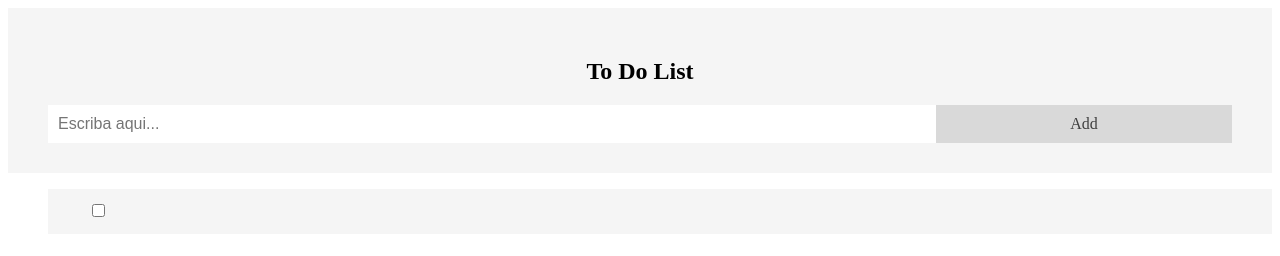
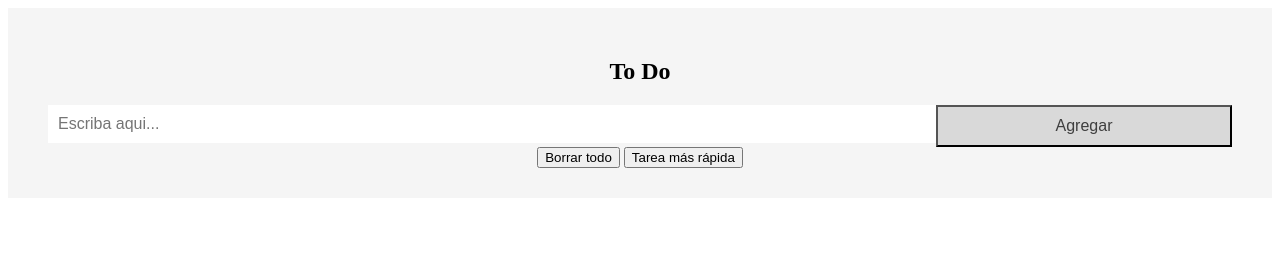
Before and after one commit to davidweissbrod/TP-ToDo, a plain HTML site: page index.html in a window 1280 px wide. Drawn offline with Linux system fonts and the light colour scheme.

Commit message:
fix error que no añadia

```diff
--- a/index.html
+++ b/index.html
@@ -8,14 +8,14 @@
     <title>To Do</title>
 </head>
 <body>
-    <div id="header" class="header">
-        <h2>To Do List</h2>
-        <input type="text" id="tarea" placeholder="Escriba aqui...">
-        <span onclick="añadirTarea()" class="addBtn">Add</span>
-    </div>
-      <ul id="lista">
-        <li><input type="checkbox" id="cbox1" value="first_checkbox"></li>
-      </ul>
+  <div class="header">
+    <h2>To Do</h2>
+    <input type="text" id="ingresoTarea" placeholder="Escriba aqui...">
+    <button onclick="añadirTarea()" class = "btn-añadir">Agregar</button>
+    <button onclick="borrar()" class = "btn">Borrar todo</button>
+    <button onclick="masRapida()" class = "btn">Tarea más rápida</button>
+  </div>
+    <ul id="lista"></ul>
     <script src="script.js"></script>
 </body>
 </html>
--- a/script.js
+++ b/script.js
@@ -1,57 +1,75 @@
-var tareas = []
+let tareas = [];
+let tiempoTareas = [];
 
-function borrarTarea(){
-    tareas = document.getElementById("lista")
-    for(var i = 0; i < tareas.length; i++){
-        var span = document.createElement("SPAN")
-        var txt = document.createTextNode("\u00D7")
-        span.className = "cerrar"
-        span.appendChild(txt)
-        tareas[i].appendChild(span)
+function añadirTarea(){
+    var ingresoTarea = document.getElementById("ingresoTarea");
+    var tarea = tareaInput.value.trim();
+    if (tarea != ""){
+      tareas = [];
+      var tiempo = new Date().getTime();
+      tiempoTareas.push({
+          tarea: tarea,
+          tiempoCreacion: tiempo,
+          completada: false,
+          tiempoFinalizacion: null
+        });
+      tareas = tiempoTareas
+      ingresoTarea.value = ""
+      mostrarToDo()
     }
+    else{
+        alert("Tenes que ingresar algo")
+    }
+  }
+
+
+  function mostrarToDo(){
+    var lista = document.getElementById("lista");
+    lista.innerHTML = "";
+    tareas.forEach(tarea => {
+      var li = document.createElement("li");
+      var input = document.createElement("input");
+      input.type = "checkbox";
+      input.checked = tarea.completada;
+      input.onclick = function() {
+        tarea.completada = !tarea.completada;
+        if(tarea.completada){
+          tiempo = new Date().getTime();
+          tarea.tiempoFinalizacion = tiempo;
+        }
+        mostrarToDo();
+      };
+      li.appendChild(input);
+      var txt = document.createTextNode(tarea.tarea);
+
+      if(tarea.completada){
+        var span = document.createElement("span");
+        span.className = "completed";
+        span.appendChild(txt);
+        li.appendChild(span);
+      }
+      else{
+        li.appendChild(txt);
+      }
+      lista.appendChild(li);
+    });
+  }
+
+
+function masRapida(){
+    let tareaMasRapida = null;
+    let tiempoMasRapido = Infinity;
+    for(var i = 0; i < tareaMasRapida.length; i++){
+      if(tarea.completada && tiempoMasRapido > (tarea.tiempoFinalizacion - tarea.tiempoCreacion)){
+        tareaMasRapida = tarea;
+        tiempoMasRapido = (tarea.tiempoFinalizacion - tarea.tiempoCreacion)
+      }
+    }
+    alert("La tarea que se termino mas rapido fue " + tareaMasRapida.tarea)
 }
 
-function esconderTarea(){
-    var cerrar = document.getElementById("cerrar")
-    for(var i = 0; i < cerrar.length; i++){
-        cerrar[i].onclick() = function(){
-            var div = this.parentElement;
-        }
-    }
-}
-
-function checkTarea(){
-    var lista = document.querySelector("ul", check(ev))
-    lista.addEventListener('click')
-}
-
-function check(ev){
-    if(ev.target.tagName === 'li'){
-        ev.target.classList.toggle('checked')
-    }
-}
-
-function añadirTarea(){
-    var li = document.createElement('li')
-    var value = document.getElementById('tarea').value
-    var txt = document.createTextNode('inputValue')
-    li.appendChild(txt)
-    if (inputValue === '') {
-        alert("Tenes que escribir algo")
-    } else {
-        document.getElementById("lista").appendChild(li)
-    }
-    document.getElementById("tarea").value = ""
-}
-
-var span = document.createElement("SPAN")
-var txt = document.createTextNode("\u00D7")
-span.className("cerrar")
-span.appendChild(txt)
-li.appendChild(span)
-
-for(var i = 0; i < close.length; i++){
-    close[i].onclick() = function() {
-        var div = this.parentElement
-    }
-}
+function borrar(){
+    tareas = [];
+    tareasTemporal = [];
+    mostrarToDo();
+  }
--- a/styles.css
+++ b/styles.css
@@ -66,7 +66,7 @@
     font-size: 16px;
   }
 
-  .addBtn {
+  .btn-añadir {
     padding: 10px;
     width: 25%;
     background: #d9d9d9;
@@ -78,7 +78,7 @@
     transition: 0.3s;
   }
 
-  .addBtn:hover {
+  .btn-añadir:hover {
     background-color: whitesmoke;
   }
 
```
